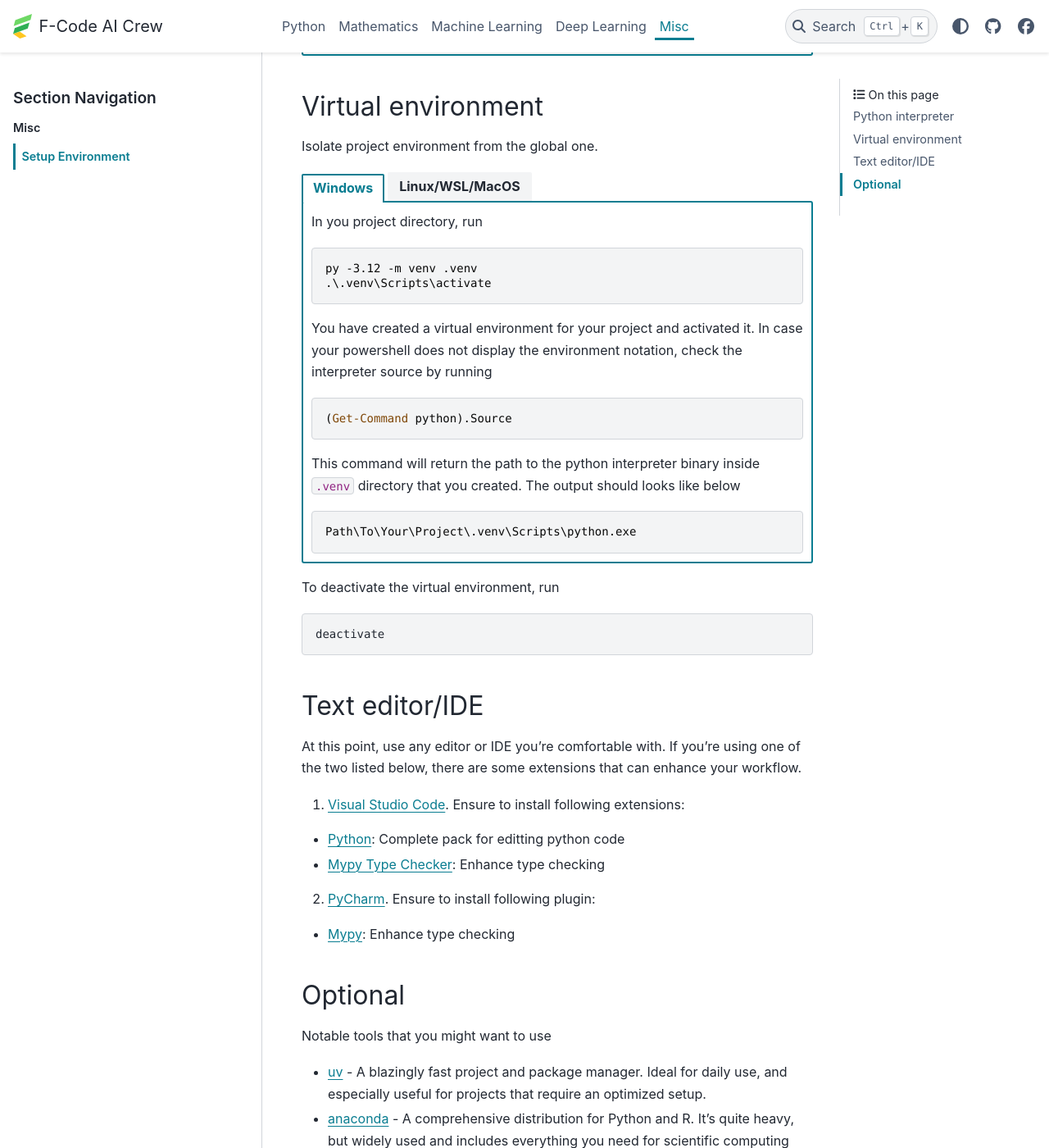
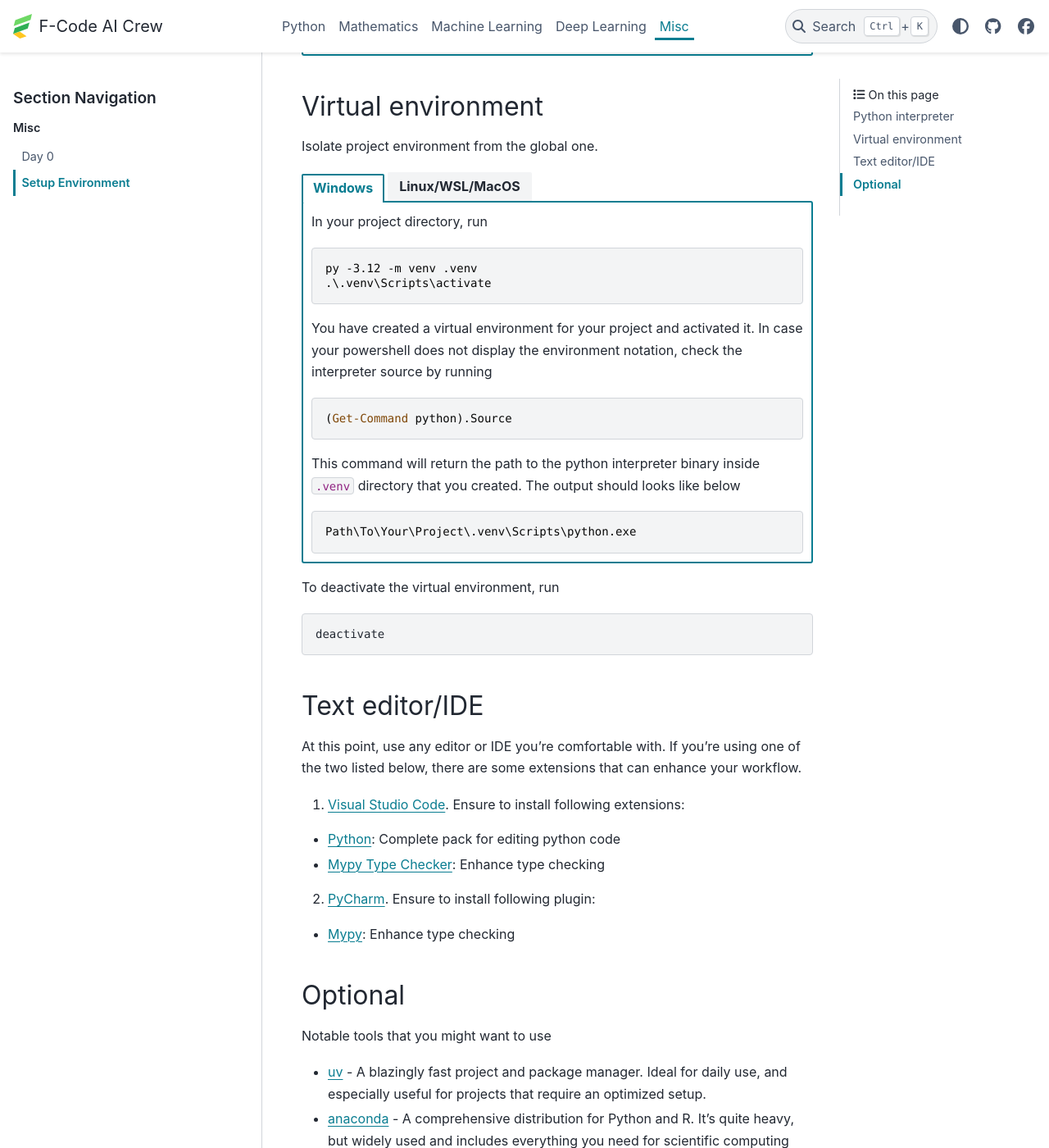
Before and after one commit to F-Code-AI-Crew/Training, a Sphinx documentation site: the page built from docs/misc/env_setup.rst, in a window 1280 px wide and 1400 px high, scrolled down 1573 px. Shown: the whole window at 82% size. Built offline with Sphinx 7.4.7 and the PyData theme 0.15.4, drawn with Linux system fonts in a browser that asks for light colours.

Commit message:
chore(docs): add day 0 & refactor img path python day 01

```diff
--- a/docs/misc/env_setup.rst
+++ b/docs/misc/env_setup.rst
@@ -80,7 +77,7 @@
 
     .. tab-item:: Windows
 
-        In you project directory, run
+        In your project directory, run
 
         .. code-block:: powershell
 
@@ -143,7 +140,7 @@
 
 1. `Visual Studio Code <https://code.visualstudio.com/>`_. Ensure to install following extensions:
 
-* `Python <https://marketplace.visualstudio.com/items?itemName=ms-python.python>`_: Complete pack for editting python code
+* `Python <https://marketplace.visualstudio.com/items?itemName=ms-python.python>`_: Complete pack for editing python code
 * `Mypy Type Checker <https://marketplace.visualstudio.com/items?itemName=ms-python.mypy-type-checker>`_: Enhance type checking
 
 2. `PyCharm <https://www.jetbrains.com/pycharm/>`_. Ensure to install following plugin:
--- a/docs/misc/index.rst
+++ b/docs/misc/index.rst
@@ -5,4 +5,5 @@
     :caption: Misc
     :maxdepth: 2
 
+    kickstart
     env_setup
--- /dev/null
+++ b/docs/misc/kickstart.rst
@@ -0,0 +1,4 @@
+Day 0
+======
+
+Slide: :download:`kickstart.pdf </_static/downloads/day_0/kickstart.pdf>`
--- a/docs/python_docs/day_01/numpy.rst
+++ b/docs/python_docs/day_01/numpy.rst
@@ -5,7 +5,7 @@
 sometimes you need even more - especially when working with large datasets or doing
 scientific and numerical computing.
 
-.. image:: /_static/images/day_01/slow.jpg
+.. image:: /_static/images/python_day_01/slow.jpg
    :alt: Python is fast
    :align: center
    :width: 400px
```
Also changed, not shown: other parts of docs/misc/env_setup.rst (+0 -3 lines), docs/_static/images/python_day_01/slow.jpg (renamed from docs/_static/images/day_01/slow.jpg), 1 other file.
